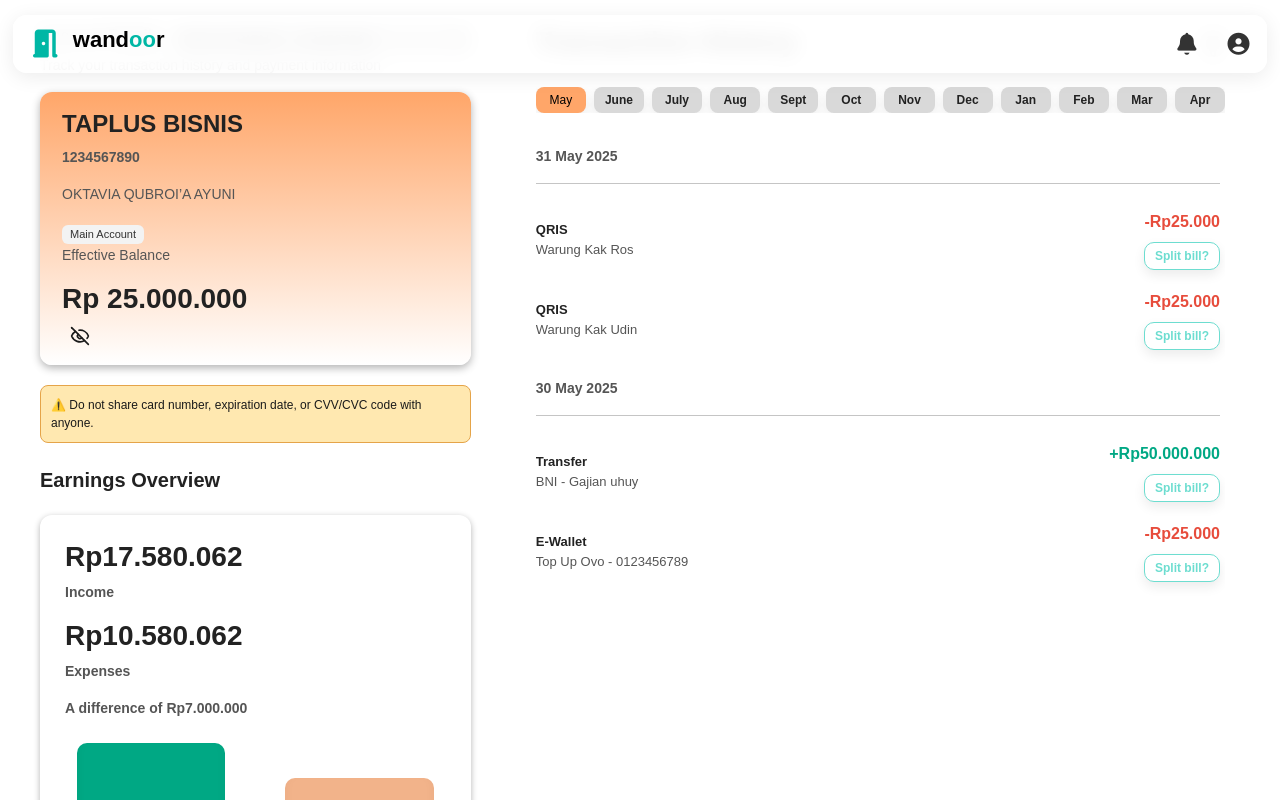
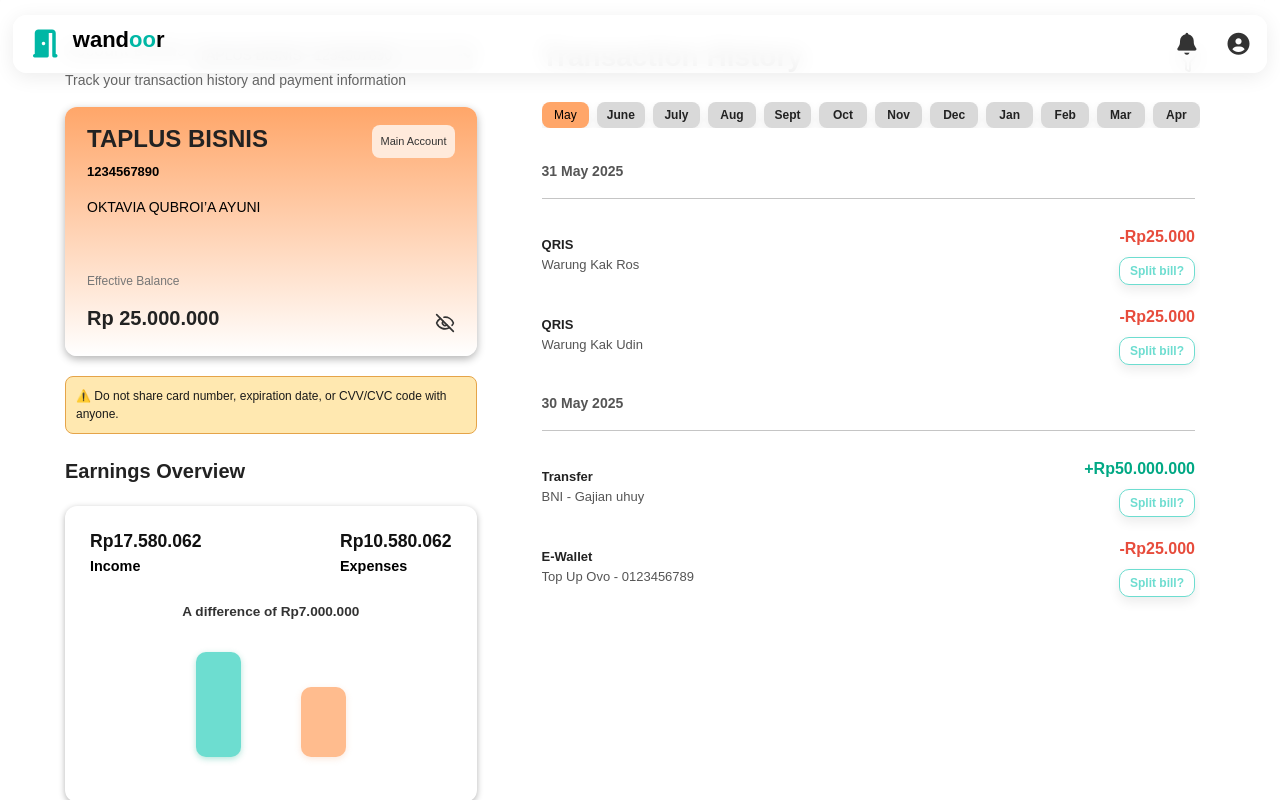
Before and after one commit to kelompok-3-odp343/Client-Side, a React (Vite) app: page /detailmycard in a window 1280 px wide. Built offline with nearby package versions, Linux system fonts and the light colour scheme.

Commit message:
Update progress

```diff
--- a/src/css/detailMyCard.css
+++ b/src/css/detailMyCard.css
@@ -54,6 +54,46 @@
   gap: 25px;
 }
 
+.detail-mycard .account-header {
+  display: flex;
+  justify-content: space-between;
+  align-items: start;
+}
+
+.detail-mycard .acc-number {
+  color: #000000;
+  font-size: 13px;
+  font-weight: 500;
+}
+.detail-mycard .acc-name {
+  margin: 0;
+  margin-bottom: 40px;
+  color: #000;
+}
+
+.detail-mycard .balance-title {
+  font-size: 12px;
+  color: #777;
+  margin-top: 14px;
+}
+
+.detail-mycard .balance-container {
+  display: flex;
+  align-items: center;
+  justify-content: space-between;
+  align-items: center;
+}
+
+.detail-mycard .balance-container h3 {
+  font-size: 20px;
+  font-weight: 700;
+}
+
+.detail-mycard .eye-icon {
+  cursor: pointer;
+  color: #333;
+}
+
 .detail-mycard .account-details h2 {
   font-size: 16px;
   font-weight: 600;
@@ -75,17 +115,18 @@
 }
 
 .detail-mycard .account-card {
-  background: linear-gradient(to bottom, #ffa669 0%, #fff 100%);
+  background: linear-gradient(to bottom, #ffa669 0%, #ffffff 100%);
   border-radius: 12px;
   padding: 18px 22px;
   box-shadow: 0 3px 8px rgba(0, 0, 0, 0.3);
+  color: white;
 }
 
-.detail-mycard .badge {
-  background: #f3f3f3;
+.detail-mycard .account-card-badge {
+  background: #ffeadb;
   font-size: 11px;
-  padding: 4px 8px;
-  border-radius: 6px;
+  padding: 8px;
+  border-radius: 8px;
   color: #333;
   font-weight: 500;
 }
@@ -109,22 +150,80 @@
   margin-top: -10px;
   margin-bottom: 40px;
 }
+
+.detail-mycard .numbers {
+  display: flex;
+  justify-content: space-between;
+  align-items: flex-start;
+  margin-bottom: 8px;
+}
+.detail-mycard.numbers div {
+  text-align: center;
+  flex: 1;
+}
+.detail-mycard .numbers h3 {
+  font-size: 1.1rem;
+  font-weight: 700;
+  color: #111;
+  margin-bottom: 4px;
+}
+
+.detail-mycard .numbers p {
+  font-size: 0.9rem;
+  color: #000000;
+}
+
+.detail-mycard .difference {
+  text-align: center;
+  font-size: 0.85rem;
+  color: #333;
+  margin-top: 5px;
+  margin-bottom: 20px;
+  font-weight: 500;
+}
+
 .detail-mycard .bar-chart {
   display: flex;
   justify-content: center;
   align-items: flex-end;
   gap: 60px;
   height: 120px;
+  margin-top: 10px;
+  padding-bottom: 5px;
 }
+
+.detail-mycard .bar {
+  width: 45px;
+  border-radius: 10px;
+  transition: height 0.3s ease, background 0.3s ease;
+}
+
 .detail-mycard .income-bar {
-  background: #00a884;
+  background: #6dddd0;
   height: 100px;
-  border-radius: 10px;
+  box-shadow: 0 2px 6px rgba(0, 168, 132, 0.3);
 }
+
 .detail-mycard .expense-bar {
-  background: #f2b38a;
+  background: #ffbc8e;
   height: 65px;
-  border-radius: 10px;
+  box-shadow: 0 2px 6px rgba(242, 179, 138, 0.3);
+}
+
+.detail-mycard:hover .income-bar {
+  height: 105px;
+}
+
+.detail-mycard:hover .expense-bar {
+  height: 70px;
+}
+.detail-mycard {
+  background: #fff;
+  border-radius: 12px;
+  box-shadow: 0 2px 6px rgba(0, 0, 0, 0.3);
+  padding: 25px 25px 40px 25px;
+  margin-top: -10px; /* naikin posisi card */
+  margin-bottom: 40px; /* jarak bawah secukupnya */
 }
 
 /* RIGHT PANEL */
--- a/src/pages/DetailMyCard.jsx
+++ b/src/pages/DetailMyCard.jsx
@@ -87,7 +87,9 @@ export default function DetailMyCard() {
                   </p>
                   <p className="acc-name">OKTAVIA QUBROI’A AYUNI</p>
                 </div>
-                <span className="badge">Main Account</span>
+                <div className="account-card-badge">
+                  <span>Main Account</span>
+                </div>
               </div>
 
               <p className="balance-title">Effective Balance</p>
```
